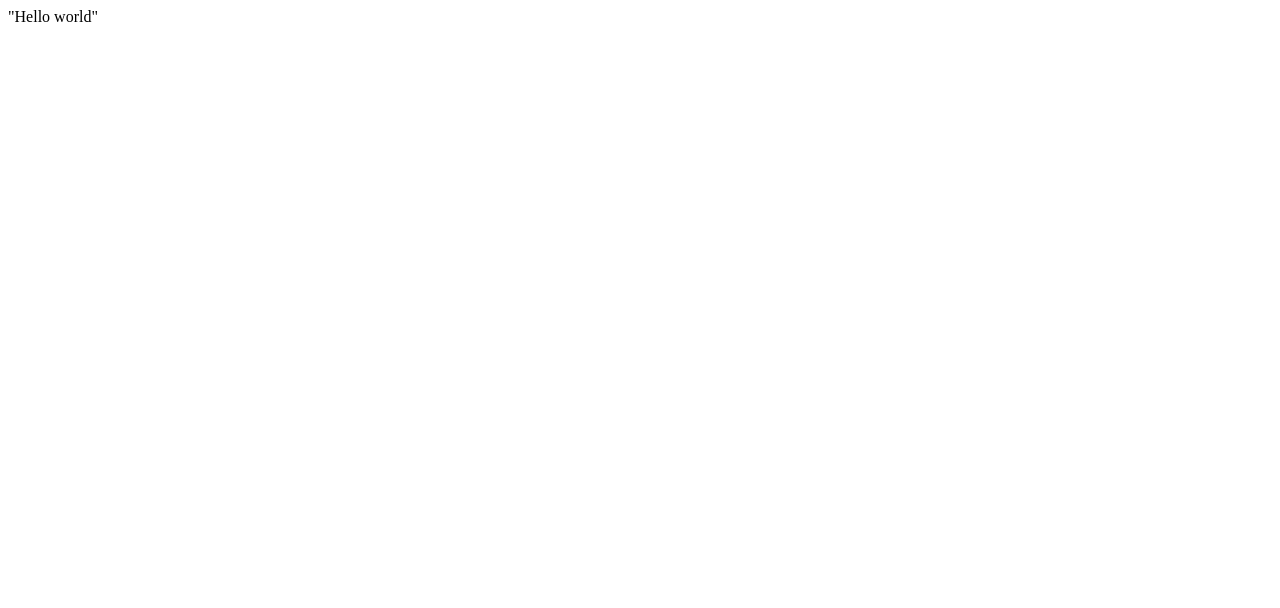
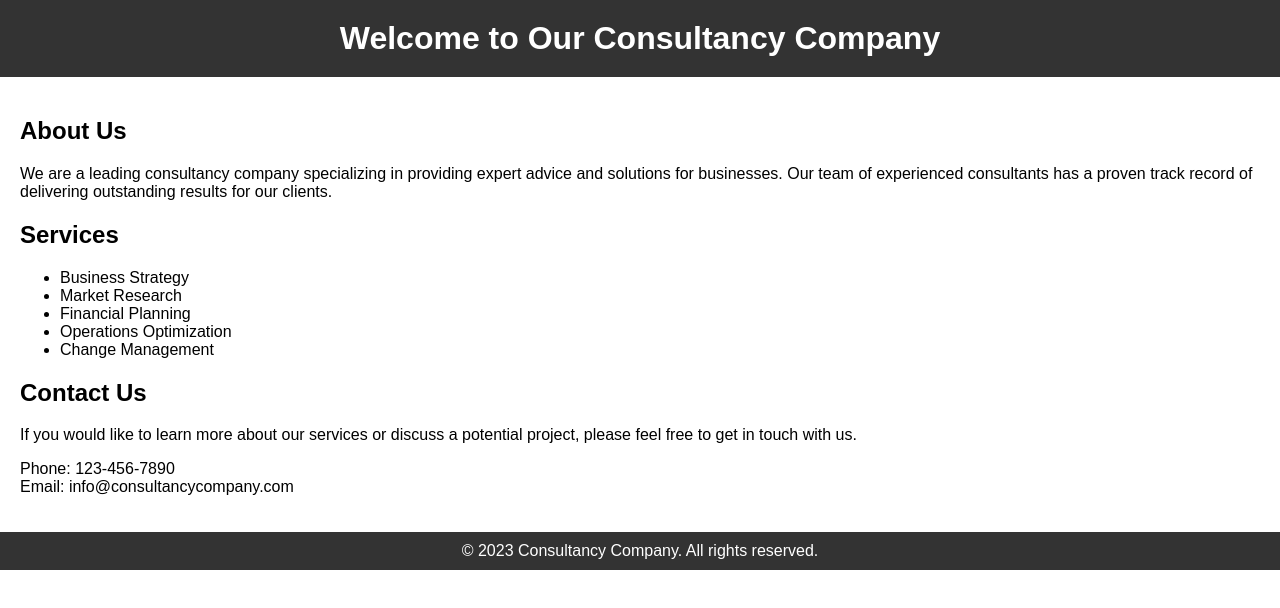
Before and after one commit to gustaverbing/gustaverbing.github.io, a plain HTML site: page index.html in a window 1280 px wide. Drawn offline with Linux system fonts and the light colour scheme.

Commit message:
Update index.html

```diff
--- a/index.html
+++ b/index.html
@@ -1 +1,70 @@
-"Hello world"
+<!DOCTYPE html>
+<html>
+<head>
+  <title>Consultancy Company</title>
+  <style>
+    body {
+      font-family: Arial, sans-serif;
+      margin: 0;
+      padding: 0;
+    }
+
+    header {
+      background-color: #333;
+      color: #fff;
+      padding: 20px;
+      text-align: center;
+    }
+
+    h1 {
+      margin: 0;
+    }
+
+    main {
+      padding: 20px;
+    }
+
+    footer {
+      background-color: #333;
+      color: #fff;
+      padding: 10px;
+      text-align: center;
+    }
+  </style>
+</head>
+<body>
+  <header>
+    <h1>Welcome to Our Consultancy Company</h1>
+  </header>
+
+  <main>
+    <h2>About Us</h2>
+    <p>
+      We are a leading consultancy company specializing in providing expert advice and solutions for businesses.
+      Our team of experienced consultants has a proven track record of delivering outstanding results for our clients.
+    </p>
+
+    <h2>Services</h2>
+    <ul>
+      <li>Business Strategy</li>
+      <li>Market Research</li>
+      <li>Financial Planning</li>
+      <li>Operations Optimization</li>
+      <li>Change Management</li>
+    </ul>
+
+    <h2>Contact Us</h2>
+    <p>
+      If you would like to learn more about our services or discuss a potential project, please feel free to get in touch with us.
+    </p>
+    <p>
+      Phone: 123-456-7890<br>
+      Email: info@consultancycompany.com
+    </p>
+  </main>
+
+  <footer>
+    &copy; 2023 Consultancy Company. All rights reserved.
+  </footer>
+</body>
+</html>
```
